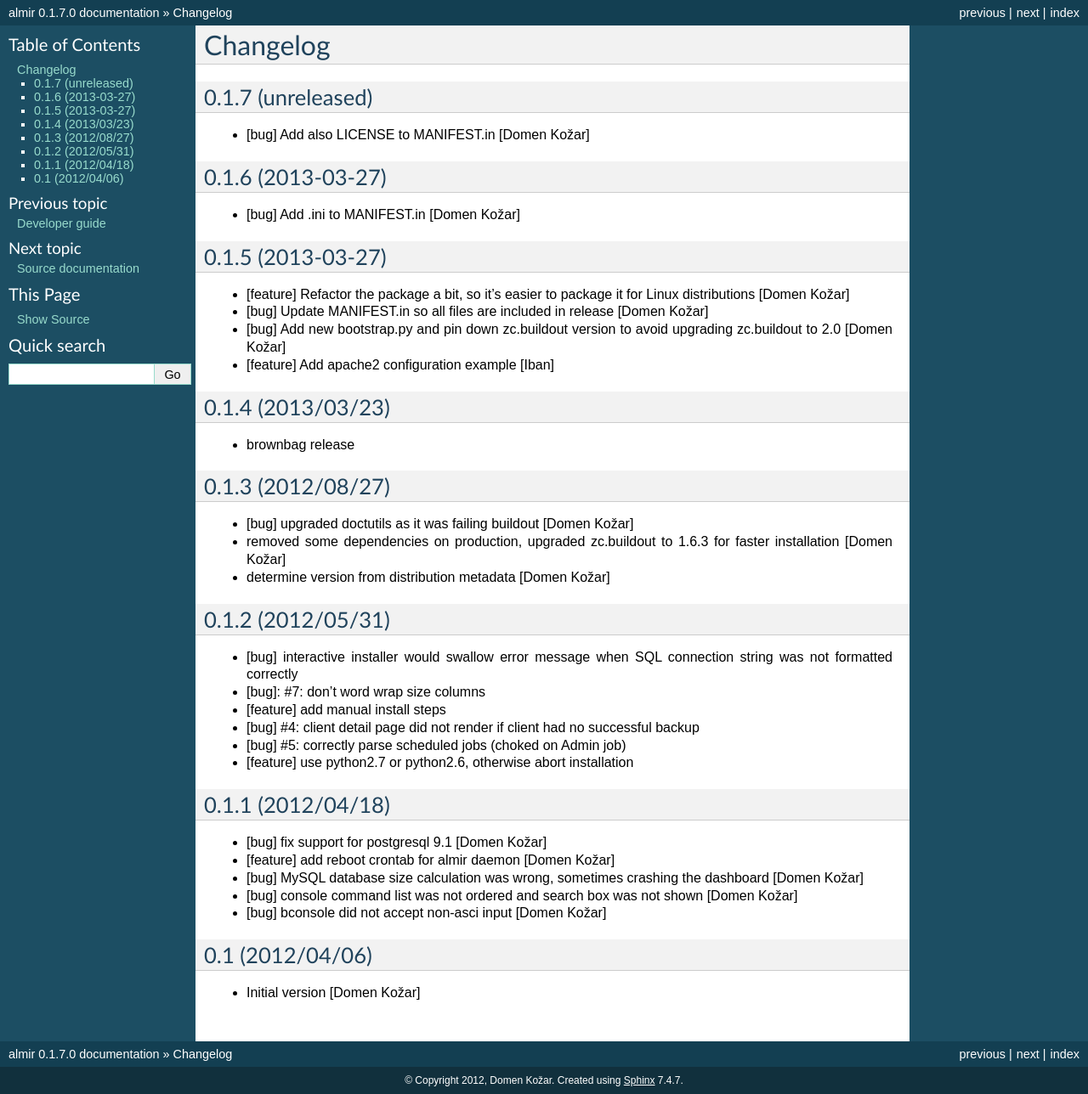
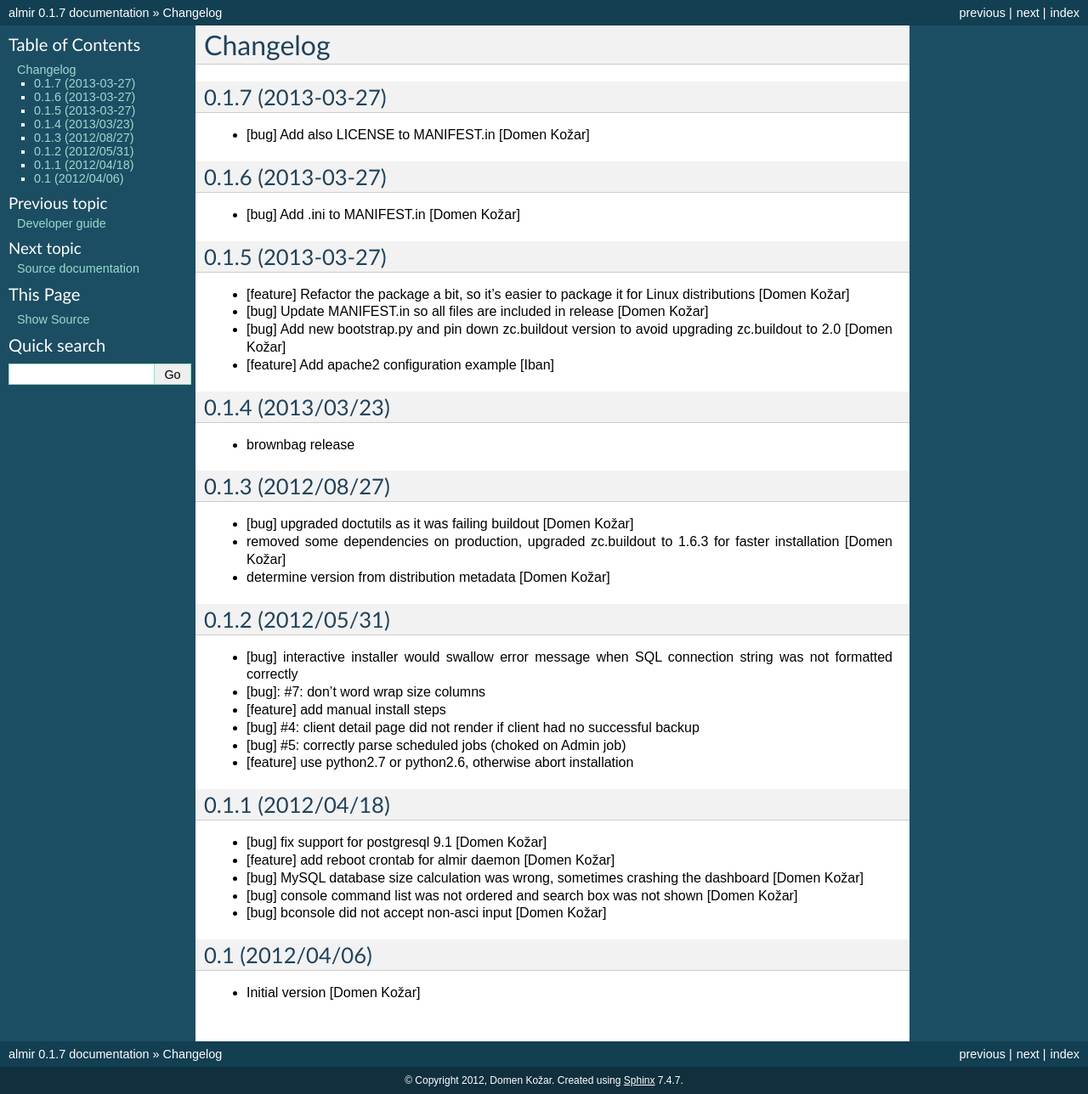
Before and after one commit to domenkozar/almir, a Sphinx documentation site: the page built from docs/source/changelog.rst, in a window 1280 px wide. Shown: the whole page at 85% size. Built offline with Sphinx 7.4.7, drawn with Linux system fonts in a browser that asks for light colours.

Commit message:
Preparing release 0.1.7

```diff
--- a/docs/source/changelog.rst
+++ b/docs/source/changelog.rst
@@ -1,7 +1,7 @@
 Changelog
 =========
 
-0.1.7 (unreleased)
+0.1.7 (2013-03-27)
 ------------------
 
 - [bug] Add also LICENSE to MANIFEST.in
--- a/setup.py
+++ b/setup.py
@@ -34,7 +34,7 @@ except ImportError:
     requires.append('pysqlite')
 
 setup(name='almir',
-      version='0.1.7.dev0',
+      version='0.1.7',
       description='Almir is a Bacula (backup solution) web interface written in Python.',
       long_description=README + '\n\n' + CHANGES,
       classifiers=[
```
